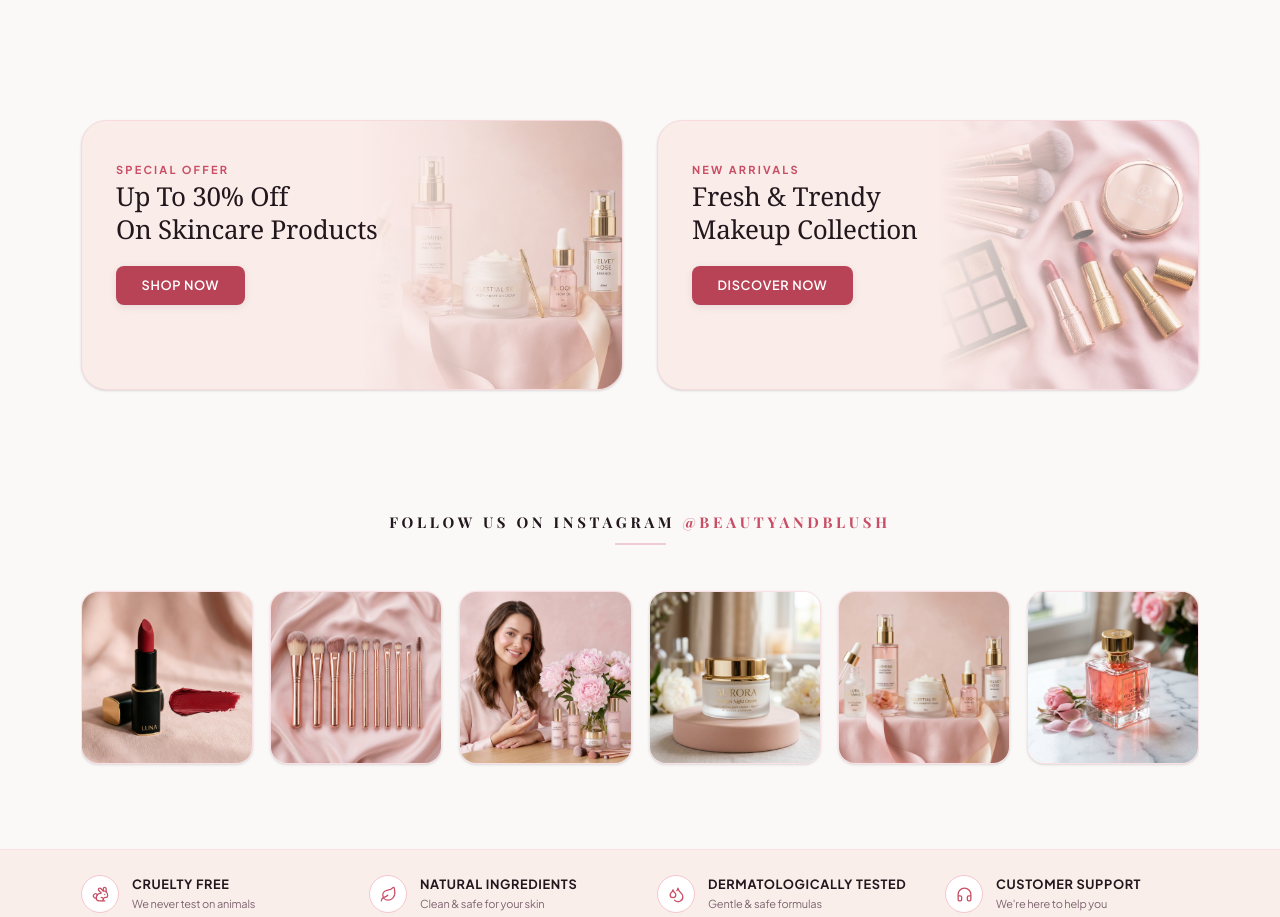
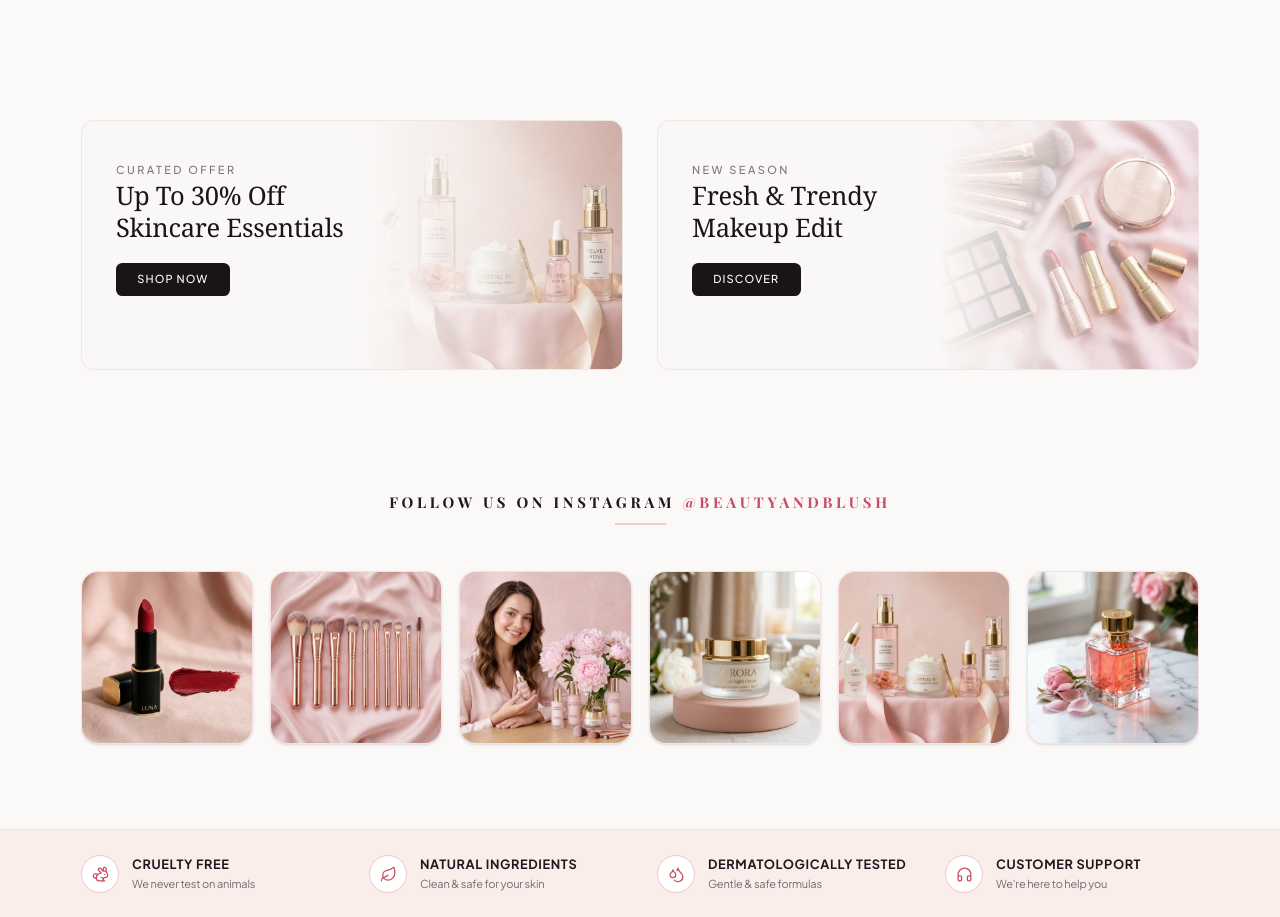
Before and after one commit to ruhul2003/Beauty-and-Blush, a Next.js app in the folder frontend/: page / in a window 1280 px wide. Shown: the part 2060-2977 px from the top of the page. Built offline with nearby package versions, Linux system fonts and the light colour scheme; no server answers; a web font is replaced by a local one.

Commit message:
Clean up promotional banner grid with understated overlays

```diff
--- a/frontend/src/components/PromoGrid.jsx
+++ b/frontend/src/components/PromoGrid.jsx
@@ -11,34 +11,34 @@ export function PromoGrid() {
         <div className="grid grid-cols-1 md:grid-cols-2 gap-6 sm:gap-8">
 
           {/* Card 1: Special Offer - Skincare */}
-          <div className="relative rounded-2xl sm:rounded-3xl overflow-hidden bg-[#faece9] dark:bg-[#1a0f19] border border-[#f7dade] dark:border-rose-950/60 p-6 sm:p-8 flex flex-col justify-between min-h-[240px] sm:min-h-[270px] group shadow-sm hover:shadow-md transition-shadow">
+          <div className="relative rounded-xl overflow-hidden bg-[#faf8f7] dark:bg-[#141114] border border-[#eee7e6] dark:border-white/10 p-6 sm:p-8 flex flex-col justify-between min-h-[220px] sm:min-h-[250px] group shadow-none hover:shadow-sm transition-shadow">
             {/* Background Product Image */}
-            <Link href="/browse?category=Skincare" className="absolute right-0 top-0 bottom-0 w-1/2 sm:w-1/2 lg:w-[48%] overflow-hidden opacity-85 group-hover:scale-105 transition-transform duration-700 block">
+            <Link href="/browse?category=Skincare" className="absolute right-0 top-0 bottom-0 w-1/2 sm:w-1/2 lg:w-[48%] overflow-hidden opacity-90 group-hover:scale-103 transition-transform duration-700 block">
               <img
                 src="/images/promo-skincare.jpg"
                 alt="Skincare Special Offer"
                 className="w-full h-full object-cover object-center"
               />
-              <div className="absolute inset-0 bg-gradient-to-r from-[#faece9] via-[#faece9]/50 to-transparent dark:from-[#1a0f19] dark:via-[#1a0f19]/50" />
+              <div className="absolute inset-0 bg-gradient-to-r from-[#faf8f7] via-[#faf8f7]/60 to-transparent dark:from-[#141114] dark:via-[#141114]/60" />
             </Link>
 
             {/* Left Content */}
-            <div className="relative z-10 max-w-[260px] sm:max-w-[320px] lg:max-w-[360px] space-y-3">
+            <div className="relative z-10 max-w-[260px] sm:max-w-[320px] lg:max-w-[360px] space-y-2.5">
               <Link href="/browse?category=Skincare" className="block">
-                <span className="text-[10px] sm:text-[11px] font-bold uppercase tracking-[0.2em] text-[#c94d64] dark:text-[#f4728d]">
-                  SPECIAL OFFER
+                <span className="text-[10px] sm:text-[11px] font-medium uppercase tracking-[0.22em] text-[#82757a]">
+                  Curated Offer
                 </span>
 
-                <h3 className="text-xl sm:text-2xl lg:text-[26px] font-serif font-normal text-[#23171e] dark:text-white leading-tight hover:text-[#c94d64] transition-colors">
+                <h3 className="text-xl sm:text-2xl font-serif font-normal text-[#191416] dark:text-white leading-tight transition-colors">
                   Up To 30% Off <br />
-                  <span className="text-[#23171e] dark:text-white">On Skincare Products</span>
+                  <span className="text-[#191416] dark:text-white">Skincare Essentials</span>
                 </h3>
               </Link>
 
               <div className="pt-2">
                 <Link
                   href="/browse?category=Skincare"
-                  className="btn-berry-primary px-6 py-2.5 text-xs tracking-wider uppercase font-bold inline-flex items-center gap-1.5 shadow-md active:scale-95 transition-all"
+                  className="px-5 py-2 text-[11px] tracking-widest uppercase font-medium rounded-md bg-[#191416] hover:bg-black dark:bg-white dark:hover:bg-slate-100 text-white dark:text-black inline-flex items-center gap-1.5 transition-all"
                 >
                   <span>SHOP NOW</span>
                 </Link>
@@ -47,36 +47,36 @@ export function PromoGrid() {
           </div>
 
           {/* Card 2: New Arrivals - Makeup */}
-          <div className="relative rounded-2xl sm:rounded-3xl overflow-hidden bg-[#faece9] dark:bg-[#1a0f19] border border-[#f7dade] dark:border-rose-950/60 p-6 sm:p-8 flex flex-col justify-between min-h-[240px] sm:min-h-[270px] group shadow-sm hover:shadow-md transition-shadow">
+          <div className="relative rounded-xl overflow-hidden bg-[#faf8f7] dark:bg-[#141114] border border-[#eee7e6] dark:border-white/10 p-6 sm:p-8 flex flex-col justify-between min-h-[220px] sm:min-h-[250px] group shadow-none hover:shadow-sm transition-shadow">
             {/* Background Product Image */}
-            <Link href="/browse?category=Makeup" className="absolute right-0 top-0 bottom-0 w-1/2 sm:w-1/2 lg:w-[48%] overflow-hidden opacity-85 group-hover:scale-105 transition-transform duration-700 block">
+            <Link href="/browse?category=Makeup" className="absolute right-0 top-0 bottom-0 w-1/2 sm:w-1/2 lg:w-[48%] overflow-hidden opacity-90 group-hover:scale-103 transition-transform duration-700 block">
               <img
                 src="/images/promo-makeup.jpg"
                 alt="Makeup New Arrivals"
                 className="w-full h-full object-cover object-center"
               />
-              <div className="absolute inset-0 bg-gradient-to-r from-[#faece9] via-[#faece9]/50 to-transparent dark:from-[#1a0f19] dark:via-[#1a0f19]/50" />
+              <div className="absolute inset-0 bg-gradient-to-r from-[#faf8f7] via-[#faf8f7]/60 to-transparent dark:from-[#141114] dark:via-[#141114]/60" />
             </Link>
 
             {/* Left Content */}
-            <div className="relative z-10 max-w-[260px] sm:max-w-[320px] lg:max-w-[360px] space-y-3">
+            <div className="relative z-10 max-w-[260px] sm:max-w-[320px] lg:max-w-[360px] space-y-2.5">
               <Link href="/browse?category=Makeup" className="block">
-                <span className="text-[10px] sm:text-[11px] font-bold uppercase tracking-[0.2em] text-[#c94d64] dark:text-[#f4728d]">
-                  NEW ARRIVALS
+                <span className="text-[10px] sm:text-[11px] font-medium uppercase tracking-[0.22em] text-[#82757a]">
+                  New Season
                 </span>
 
-                <h3 className="text-xl sm:text-2xl lg:text-[26px] font-serif font-normal text-[#23171e] dark:text-white leading-tight hover:text-[#c94d64] transition-colors">
+                <h3 className="text-xl sm:text-2xl font-serif font-normal text-[#191416] dark:text-white leading-tight transition-colors">
                   Fresh & Trendy <br />
-                  <span className="text-[#23171e] dark:text-white">Makeup Collection</span>
+                  <span className="text-[#191416] dark:text-white">Makeup Edit</span>
                 </h3>
               </Link>
 
               <div className="pt-2">
                 <Link
                   href="/browse?category=Makeup"
-                  className="btn-berry-primary px-6 py-2.5 text-xs tracking-wider uppercase font-bold inline-flex items-center gap-1.5 shadow-md active:scale-95 transition-all"
+                  className="px-5 py-2 text-[11px] tracking-widest uppercase font-medium rounded-md bg-[#191416] hover:bg-black dark:bg-white dark:hover:bg-slate-100 text-white dark:text-black inline-flex items-center gap-1.5 transition-all"
                 >
-                  <span>DISCOVER NOW</span>
+                  <span>DISCOVER</span>
                 </Link>
               </div>
             </div>
```
